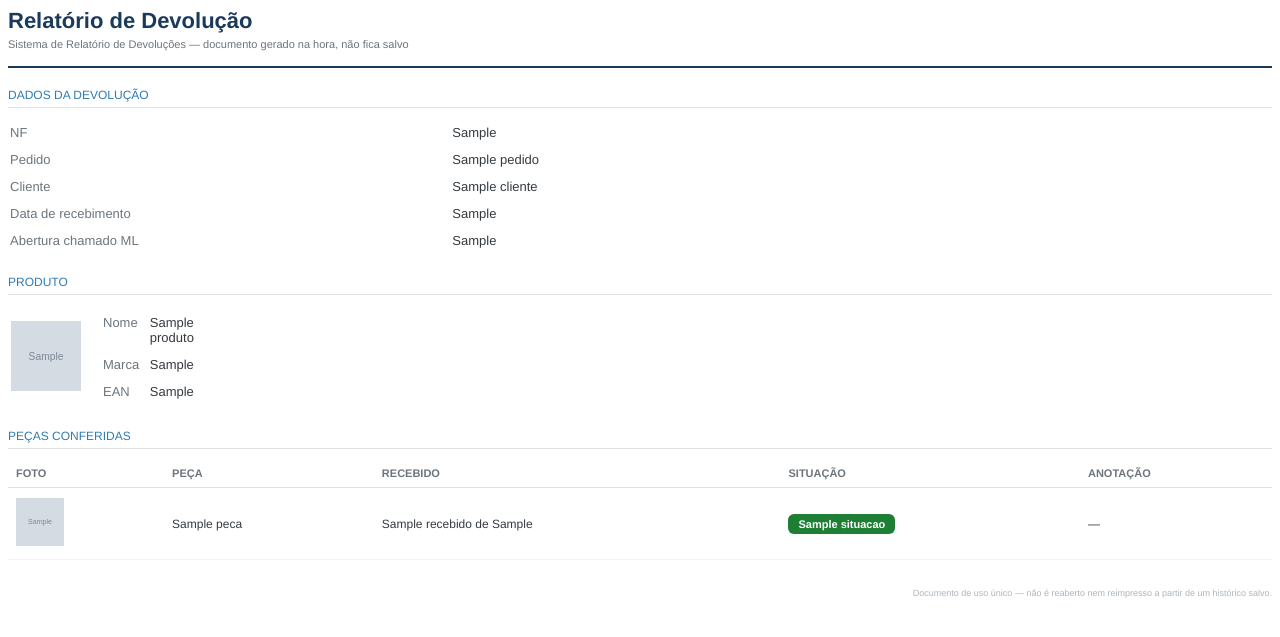
After one commit to MatheusAp-MB/Projeto-Sistema-Devolucao, a Django app: template devolucoes/templates/devolucoes/relatorio_devolucao_pdf.html in a window 1280 px wide. The commit adds this page. Shown: the top 637 px of the page. Run offline with Django 5.2, Linux system fonts and the light colour scheme; tables that the repository leaves empty hold one stand-in row (values such as "Sample post"); the template is opened without the code that fills it: values that come from a table or form of the project are taken from there, most other values are stand-ins (such as "Sample title", 1, 10 or a date in 2020); grey boxes marked "Sample" are stand-in pictures.

Commit message:
rascunho finalizado

```diff
--- /dev/null
+++ b/devolucoes/templates/devolucoes/relatorio_devolucao_pdf.html
@@ -0,0 +1,165 @@
+<!DOCTYPE html>
+<html>
+<head>
+<meta charset="UTF-8">
+<style>
+    @page {
+        size: A4;
+        margin: 2cm;
+    }
+    body {
+        font-family: Helvetica, Arial, sans-serif;
+        font-size: 13px;
+        color: #343a40;
+    }
+    h1 {
+        font-size: 22px;
+        color: #1a3a5c;
+        margin: 0 0 4px 0;
+    }
+    .subtitulo {
+        font-size: 11px;
+        color: #6c757d;
+        margin: 0 0 6px 0;
+    }
+    .linha-cabecalho {
+        border-bottom: 2px solid #1a3a5c;
+        padding-bottom: 10px;
+        margin-bottom: 18px;
+    }
+    .secao-titulo {
+        font-size: 12px;
+        text-transform: uppercase;
+        color: #2e7bb5;
+        border-bottom: 1px solid #dee2e6;
+        padding-bottom: 5px;
+        margin: 20px 0 10px 0;
+    }
+    table.dados {
+        width: 100%;
+    }
+    table.dados td {
+        padding: 5px 0;
+        font-size: 13px;
+        vertical-align: top;
+    }
+    table.dados td.rotulo {
+        color: #6c757d;
+        width: 35%;
+    }
+    table.produto td.foto {
+        width: 86px;
+    }
+    table.produto img {
+        width: 70px;
+        height: 70px;
+    }
+    table.pecas {
+        width: 100%;
+        border-collapse: collapse;
+        margin-top: 8px;
+    }
+    table.pecas th {
+        text-align: left;
+        font-size: 11px;
+        text-transform: uppercase;
+        color: #6c757d;
+        border-bottom: 1px solid #dee2e6;
+        padding: 8px;
+    }
+    table.pecas td {
+        padding: 10px 8px;
+        border-bottom: 1px solid #f1f3f6;
+        font-size: 12px;
+        vertical-align: middle;
+    }
+    table.pecas img {
+        width: 48px;
+        height: 48px;
+    }
+    .tag {
+        padding: 4px 10px;
+        border-radius: 6px;
+        font-size: 11px;
+        font-weight: bold;
+        color: #ffffff;
+    }
+    .tag-ok { background-color: #1e7e34; }
+    .tag-parcial { background-color: #b38600; }
+    .tag-falta { background-color: #b02a37; }
+    .rodape {
+        margin-top: 28px;
+        font-size: 9px;
+        color: #adb5bd;
+        text-align: right;
+    }
+</style>
+</head>
+<body>
+
+    <div class="linha-cabecalho">
+        <h1>Relatório de Devolução</h1>
+        <p class="subtitulo">Sistema de Relatório de Devoluções — documento gerado na hora, não fica salvo</p>
+    </div>
+
+    <p class="secao-titulo">Dados da devolução</p>
+    <table class="dados">
+        <tr><td class="rotulo">NF</td><td>{{ dados.nf }}</td></tr>
+        <tr><td class="rotulo">Pedido</td><td>{{ dados.pedido }}</td></tr>
+        <tr><td class="rotulo">Cliente</td><td>{{ dados.cliente|default:"—" }}</td></tr>
+        <tr><td class="rotulo">Data de recebimento</td><td>{{ dados.data_recebimento }}</td></tr>
+        <tr><td class="rotulo">Abertura chamado ML</td><td>{{ dados.data_chamado_ml|default:"—" }}</td></tr>
+    </table>
+
+    <p class="secao-titulo">Produto</p>
+    <table class="produto">
+        <tr>
+            {% if produto.foto %}
+                <td class="foto"><img src="{{ produto.foto.url }}"></td>
+            {% endif %}
+            <td>
+                <table class="dados">
+                    <tr><td class="rotulo">Nome</td><td>{{ produto.nome }}</td></tr>
+                    <tr><td class="rotulo">Marca</td><td>{{ produto.marca|default:"—" }}</td></tr>
+                    <tr><td class="rotulo">EAN</td><td>{{ produto.codigo_barras }}</td></tr>
+                </table>
+            </td>
+        </tr>
+    </table>
+
+    <p class="secao-titulo">Peças conferidas</p>
+    <table class="pecas">
+        <thead>
+            <tr>
+                <th>Foto</th>
+                <th>Peça</th>
+                <th>Recebido</th>
+                <th>Situação</th>
+                <th>Anotação</th>
+            </tr>
+        </thead>
+        <tbody>
+            {% for item in pecas_conferidas %}
+                <tr>
+                    <td>{% if item.peca.imagem %}<img src="{{ item.peca.imagem.url }}">{% endif %}</td>
+                    <td>{{ item.peca.nome }}</td>
+                    <td>{{ item.recebido }} de {{ item.peca.quantidade_esperada }}</td>
+                    <td>
+                        {% if item.recebido == 0 %}
+                            <span class="tag tag-falta">{{ item.situacao }}</span>
+                        {% elif item.recebido < item.peca.quantidade_esperada %}
+                            <span class="tag tag-parcial">{{ item.situacao }}</span>
+                        {% else %}
+                            <span class="tag tag-ok">{{ item.situacao }}</span>
+                        {% endif %}
+                    </td>
+                    <td>{{ item.anotacao|default:"—" }}</td>
+                </tr>
+            {% endfor %}
+        </tbody>
+    </table>
+
+    <p class="rodape">Documento de uso único — não é reaberto nem reimpresso a partir de um histórico salvo.</p>
+
+</body>
+</html>
--- a/pyproject.toml
+++ b/pyproject.toml
@@ -10,7 +10,8 @@ dependencies = [
     "django (>=6.1,<7.0)",
     "waitress (>=3.0.2,<4.0.0)",
     "pystray (>=0.19.5,<0.20.0)",
-    "pillow (>=12.3.0,<13.0.0)"
+    "pillow (>=12.3.0,<13.0.0)",
+    "xhtml2pdf (>=0.2.17,<0.3.0)"
 ]
 
 
```
Also changed, not shown: devolucoes/static/devolucoes/css/layout_nova_devolucao.css (+102 -3 lines), devolucoes/static/devolucoes/js/script_nova_devolucao.js (added, +66 -0 lines), devolucoes/templates/devolucoes/nova_devolucao.html (+62 -32 lines), devolucoes/views.py (+122 -4 lines), 1 other file.
